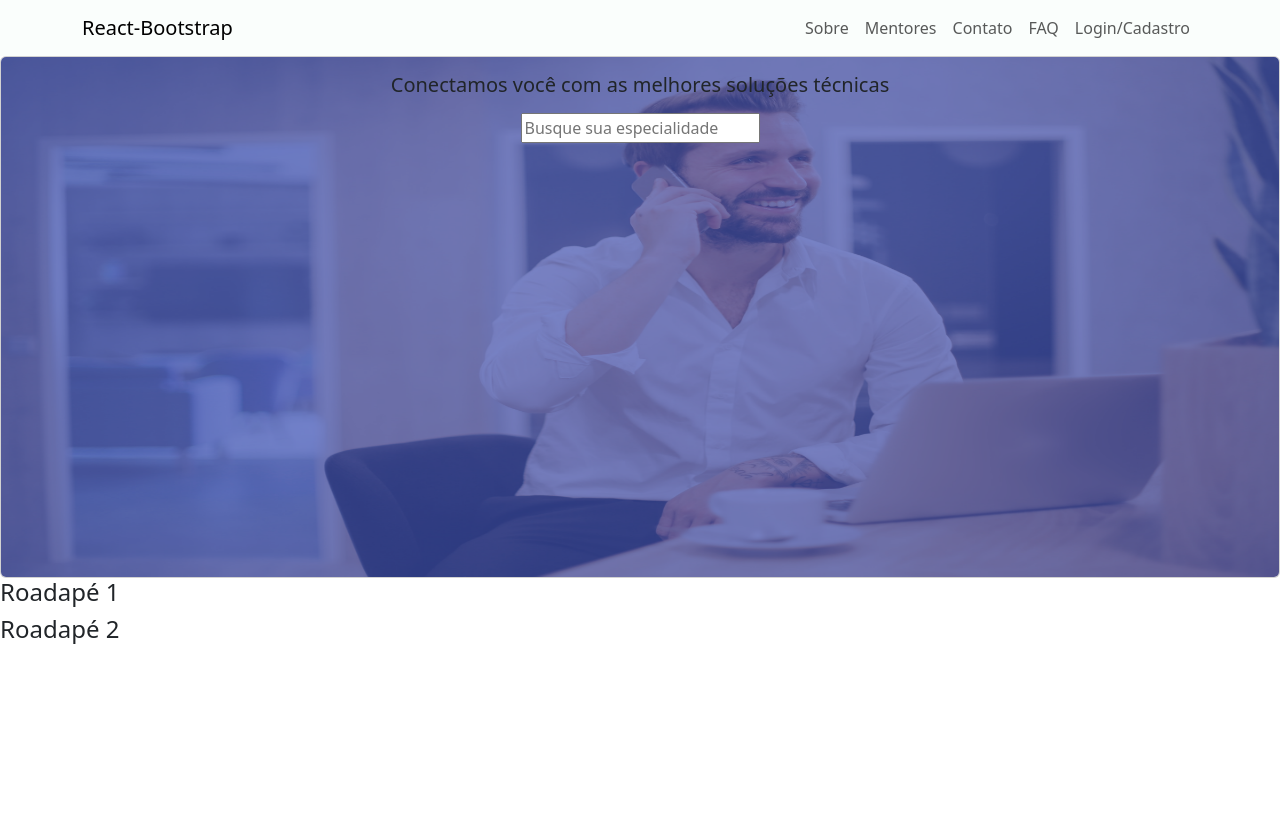
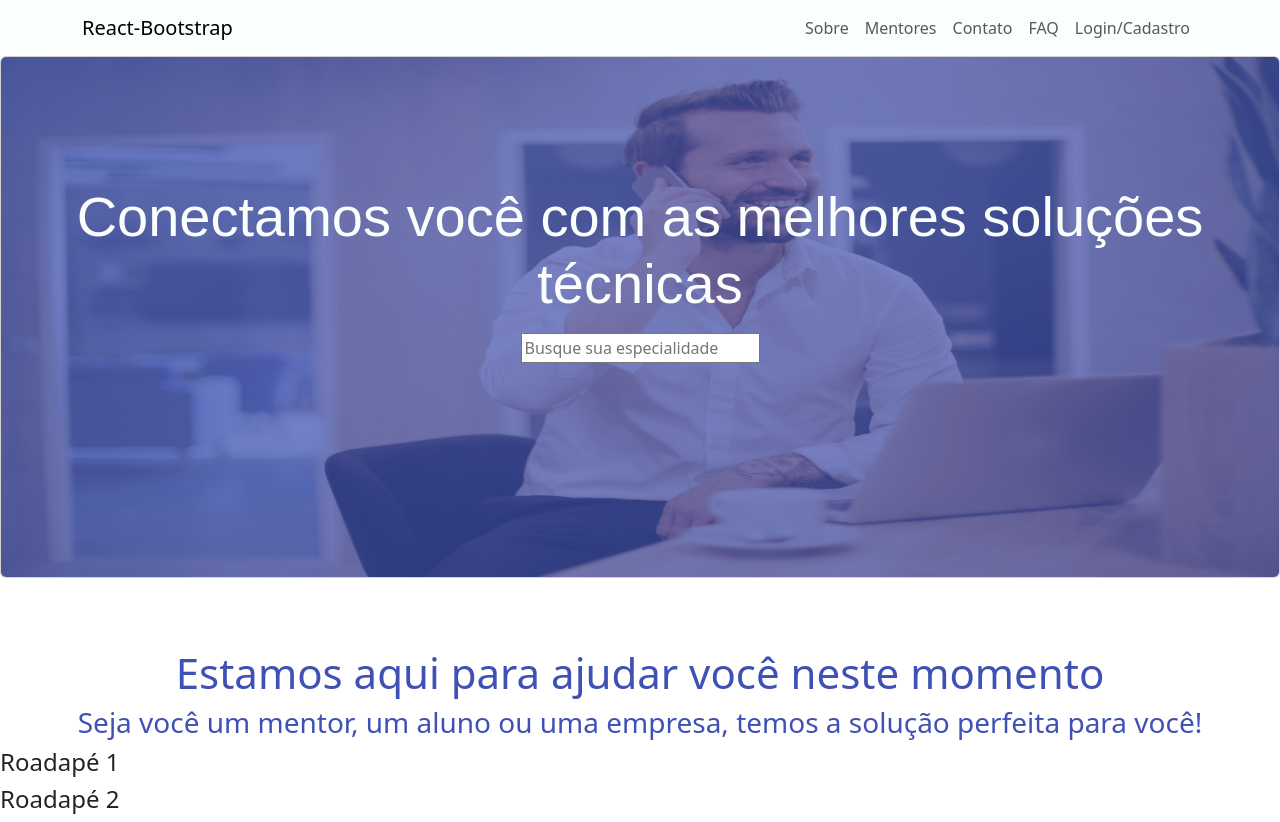
Before and after one commit to ricardocr18/gamaAcademyXp38, a React (Create React App) app in the folder desafiochefao/: page / in a window 1280 px wide. Before the commit the page ends 800 px from the top, so only its background shows below. Built offline with nearby package versions, Linux system fonts and the light colour scheme.

Commit message:
criação do conteúdo do layout da página principal

```diff
--- a/desafiochefao/public/index.html
+++ b/desafiochefao/public/index.html
@@ -10,9 +10,9 @@
       content="Web site created using create-react-app"
     />
     <link rel="apple-touch-icon" href="%PUBLIC_URL%/logo192.png" />
-    <link rel="preconnect" href="https://fonts.googleapis.com">
+    <!-- <link rel="preconnect" href="https://fonts.googleapis.com">
     <link rel="preconnect" href="https://fonts.gstatic.com" crossorigin>
-    <link href="https://fonts.googleapis.com/css2?family=Montserrat:wght@700&display=swap" rel="stylesheet">
+    <link href="https://fonts.googleapis.com/css2?family=Montserrat:wght@700&display=swap" rel="stylesheet"> -->
     <!--
       manifest.json provides metadata used when your web app is installed on a
       user's mobile device or desktop. See https://developers.google.com/web/fundamentals/web-app-manifest/
--- a/desafiochefao/src/App.js
+++ b/desafiochefao/src/App.js
@@ -1,6 +1,7 @@
 import { Component } from 'react';
 import Headers from './components/Header';
 import Banner from './components/Banner';
+import Content from './components/Content';
 import Footer from './Footer';
 
 class App extends Component{
@@ -9,6 +10,7 @@ class App extends Component{
       <div className="App">
         <Headers />
         <Banner />
+        <Content/>
         <Footer />
       </div>
     );
--- a/desafiochefao/src/components/Banner/estilo.css
+++ b/desafiochefao/src/components/Banner/estilo.css
@@ -7,8 +7,9 @@
 }
 
 @import url("https://fonts.googleapis.com/css2?family=Montserrat:wght@700&display=swap");
-.bannerTitulo{
+.bannerTitulo p{
     color: #FAFEFC;
     font-size: 56px;
     margin-top: 110px;
+    font-family: 'Montserrat', sans-serif;
 }
--- /dev/null
+++ b/desafiochefao/src/components/Content/Content.js
@@ -0,0 +1,17 @@
+import React, { Component } from 'react';
+import "./estilo.css"
+
+
+class Content extends Component{
+    render(){
+        return(
+            <div className='contentAjudar'>
+                <h2>Estamos aqui para ajudar você neste momento</h2>
+                <h3>Seja você um mentor, um aluno ou uma empresa, temos a solução perfeita para você!</h3>
+            </div>
+
+        )
+    }
+}
+
+export default Content;
--- /dev/null
+++ b/desafiochefao/src/components/Content/estilo.css
@@ -0,0 +1,9 @@
+.contentAjudar{
+    color:#3F51B5;
+    text-align: center;
+    margin-top: 70px;
+}
+
+.contentAjudar h2{
+    font-size: 42px;
+}
--- /dev/null
+++ b/desafiochefao/src/components/Content/index.js
@@ -0,0 +1,2 @@
+import Content from './Content'
+export default Content;
```
